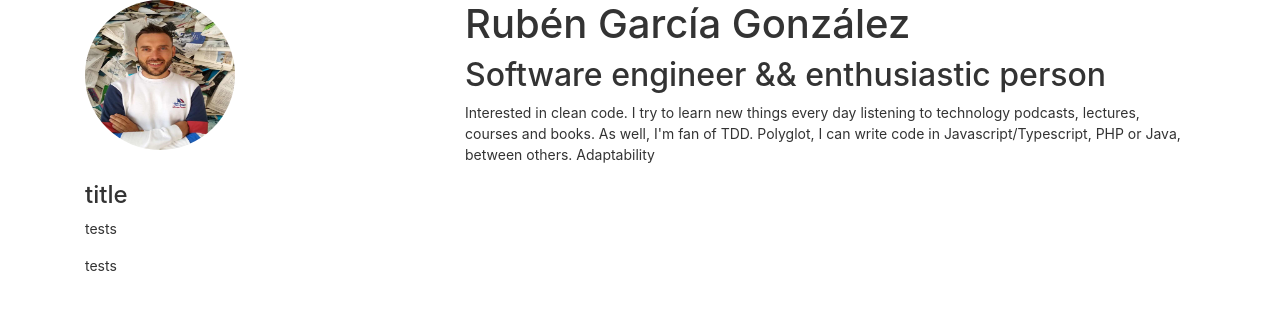
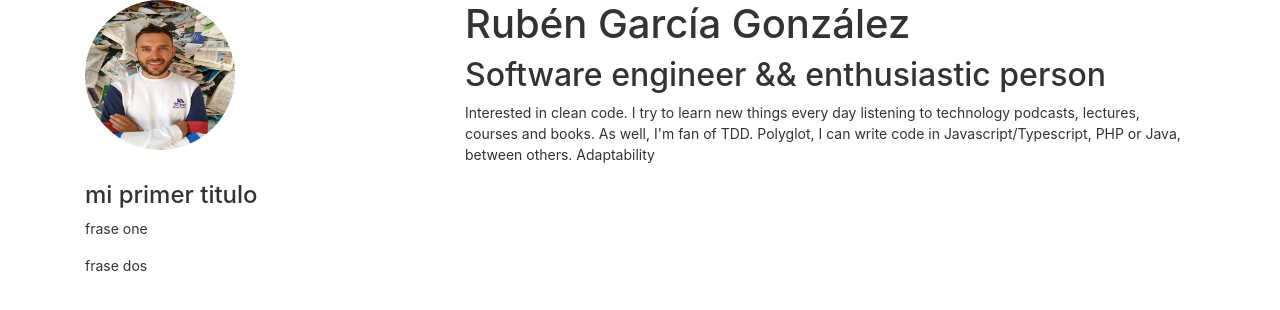
Before and after one commit to rubengglez/rubengglez.github.io, an Angular app: page / in a window 1280 px wide. Shown: the top 310 px of the page. Built offline with nearby package versions, Linux system fonts and the light colour scheme.

Commit message:
feat(services): add AsideInfo to get info

```diff
--- a/src/app/app.module.ts
+++ b/src/app/app.module.ts
@@ -1,4 +1,5 @@
 import { BrowserModule } from '@angular/platform-browser';
+import { HttpClientModule } from '@angular/common/http';
 import { NgModule } from '@angular/core';
 
 import { AppRoutingModule } from './app-routing.module';
@@ -9,7 +10,7 @@ import { AsideInfoComponent } from 'src/aside-info/aside-info.component';
 
 @NgModule({
 	declarations: [AppComponent, TopComponent, ContentComponent, AsideInfoComponent],
-	imports: [BrowserModule, AppRoutingModule],
+	imports: [BrowserModule, HttpClientModule, AppRoutingModule],
 	providers: [],
 	bootstrap: [AppComponent],
 })
--- a/src/aside-info/AsideInfo.ts
+++ b/src/aside-info/AsideInfo.ts
@@ -1,4 +1,9 @@
-export class AsideInfo {
+export interface AsideInfo {
+	texts: string[];
+	title: string;
+}
+
+export class AsideInfoImpl implements AsideInfo{
 	public readonly texts: string[];
 	public readonly title: string;
 
@@ -8,6 +13,6 @@ export class AsideInfo {
 	}
 
 	public static of(title: string, texts: string[]): AsideInfo {
-		return new AsideInfo(title, texts);
+		return new AsideInfoImpl(title, texts);
 	}
 }
--- a/src/aside-info/aside-info.component.ts
+++ b/src/aside-info/aside-info.component.ts
@@ -1,5 +1,6 @@
 import { Component } from '@angular/core';
 import { AsideInfo } from './AsideInfo';
+import { AsideInfoService } from 'src/services/AsideInfo.service';
 
 @Component({
 	selector: 'aside-info-root',
@@ -7,5 +8,15 @@ import { AsideInfo } from './AsideInfo';
 	styleUrls: ['./aside-info.component.scss'],
 })
 export class AsideInfoComponent {
-	public allAsideInfo = [AsideInfo.of('title', ['tests', 'tests'])];
+	allAsideInfo = [];
+
+	constructor(
+		private asideInfoService: AsideInfoService
+	) {}
+
+	ngOnInit() {
+		this.asideInfoService.getInfo().subscribe((data: AsideInfo[]) => {
+			this.allAsideInfo = data;
+		});
+	}
 }
--- /dev/null
+++ b/src/assets/asideInfo.json
@@ -0,0 +1,6 @@
+[
+    {
+        "title": "mi primer titulo",
+        "texts": ["frase one", "frase dos"]
+    }
+]
--- /dev/null
+++ b/src/services/AsideInfo.service.ts
@@ -0,0 +1,19 @@
+import { Injectable } from '@angular/core';
+import { HttpClient } from '@angular/common/http';
+
+const asideInfoUrl = '../assets/asideInfo.json';
+
+@Injectable({
+ providedIn: 'root',
+})
+export class AsideInfoService {
+    constructor(
+        private httpClient: HttpClient
+    ) {
+
+    }
+
+    public getInfo() {
+        return this.httpClient.get(asideInfoUrl);
+    }
+}
```
Also changed, not shown: package.json (+7 -2 lines), tsconfig.json (+3 -8 lines), .eslintrc.js (added), 1 other file (tests, documents, lock files or other folders).
